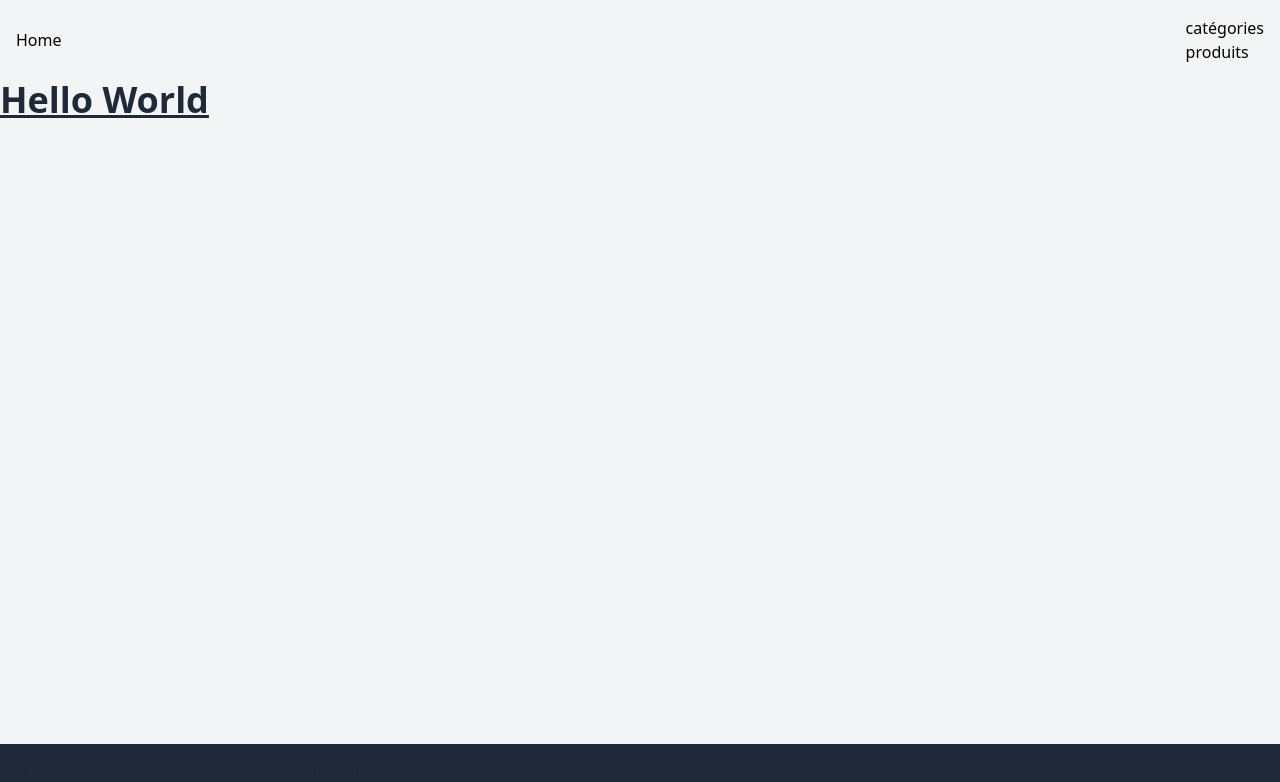
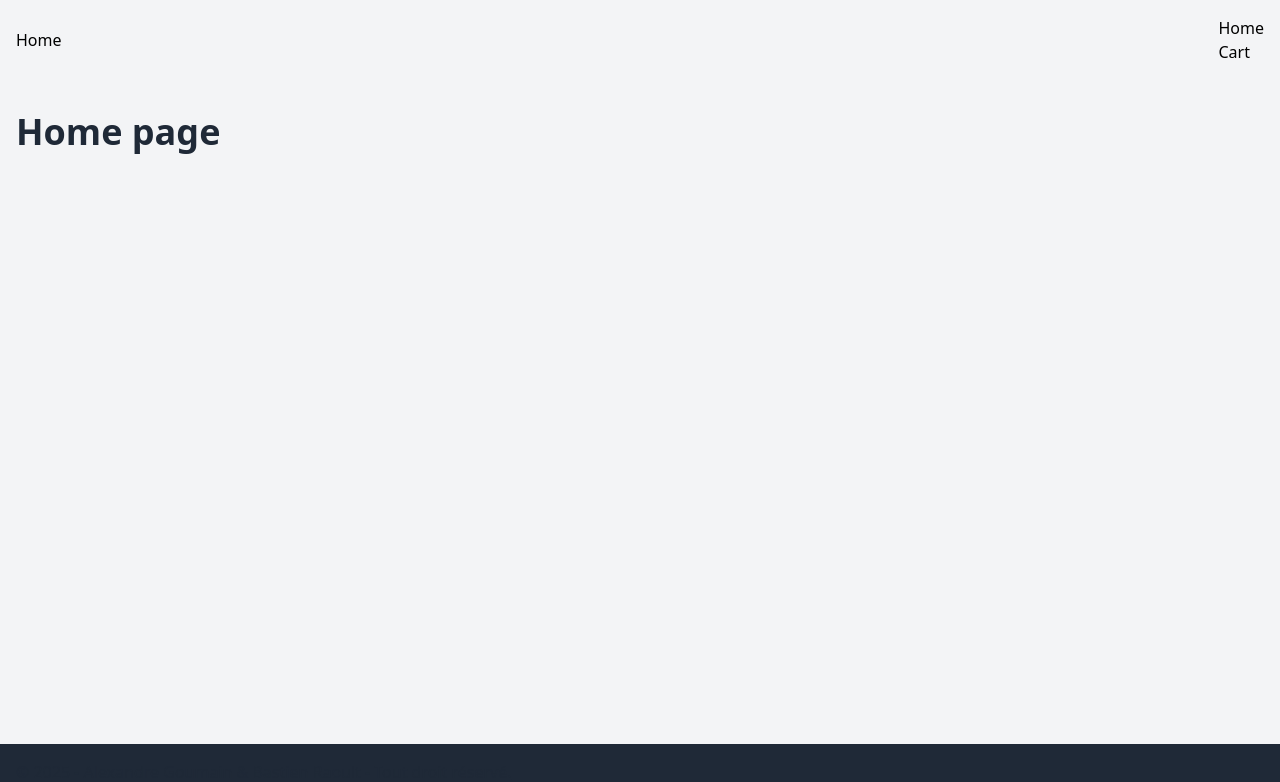
Before and after one commit to React-orga/food-app-S3, a React (Vite) app: page / in a window 1280 px wide. Shown: the top 782 px of the page. Built offline with nearby package versions, Linux system fonts and the light colour scheme.

Commit message:
definition des routes [définir les routes (router) #6]

```diff
--- a/src/App.tsx
+++ b/src/App.tsx
@@ -1,12 +1,10 @@
-import Typography from "@/components/atoms/Typography/Typography";
 import MainLayout from "@/components/organisms/Template/MainLayout";
+import { Outlet } from "react-router-dom";
 
 function App() {
     return (
         <MainLayout>
-            <Typography variant="h1" underline>
-                Hello World
-            </Typography>
+            <Outlet />
         </MainLayout>
     );
 }
--- a/src/components/organisms/Template/MainLayout.tsx
+++ b/src/components/organisms/Template/MainLayout.tsx
@@ -10,10 +10,11 @@ export default function MainLayout({
         <div className="flex flex-col min-h-screen bg-gray-100">
             <Header
                 links={[
-                    { label: "catégories", href: "/" },
-                    { label: "produits", href: "/products" },
+                    { label: "Home", href: "/" },
+                    { label: "Cart", href: "/cart" },
                 ]}
             />
+
             <main className="flex-grow">{children}</main>
             <Footer />
         </div>
--- a/src/main.tsx
+++ b/src/main.tsx
@@ -1,13 +1,11 @@
 import { StrictMode } from "react";
 import { createRoot } from "react-dom/client";
-import { BrowserRouter } from "react-router-dom";
-import App from "./App.tsx";
+import { RouterProvider } from "react-router-dom";
 import "./index.css";
+import { router } from "./router";
 
 createRoot(document.getElementById("root")!).render(
     <StrictMode>
-        <BrowserRouter>
-            <App />
-        </BrowserRouter>
+        <RouterProvider router={router} />
     </StrictMode>
 );
--- a/src/pages/DetailProduct.tsx
+++ b/src/pages/DetailProduct.tsx
@@ -0,0 +1,12 @@
+import Typography from "@/components/atoms/Typography/Typography";
+import { useParams } from "react-router-dom";
+
+export default function DetailProduct() {
+    const { id } = useParams();
+
+    return (
+        <div className="container mx-auto px-4 py-8">
+            <Typography variant="h1">Detail Product {id}</Typography>
+        </div>
+    );
+}
--- a/src/pages/Home.tsx
+++ b/src/pages/Home.tsx
@@ -0,0 +1,9 @@
+import Typography from "@/components/atoms/Typography/Typography";
+
+export default function Home() {
+    return (
+        <div className="container mx-auto px-4 py-8">
+            <Typography variant="h1">Home page</Typography>
+        </div>
+    );
+}
--- /dev/null
+++ b/src/router/index.tsx
@@ -0,0 +1,33 @@
+import App from "@/App";
+import DetailProduct from "@/pages/DetailProduct";
+import Home from "@/pages/Home";
+import { createBrowserRouter } from "react-router-dom";
+
+export const router = createBrowserRouter([
+    {
+        path: "/",
+        element: <App />,
+        children: [
+            {
+                path: "/",
+                element: <Home />,
+            },
+            // {
+            //     path: "/cart",
+            //     element: <Cart />,
+            // },
+            {
+                path: "/product/:id",
+                element: <DetailProduct />,
+            },
+            // {
+            //     path: "/all-users",
+            //     element: <AllUsers />,
+            // },
+            // {
+            //     path: "/user/:id",
+            //     element: <UserDetail />,
+            // },
+        ],
+    },
+]);
```
Also changed, not shown: src/pages/categories.tsx (deleted).
